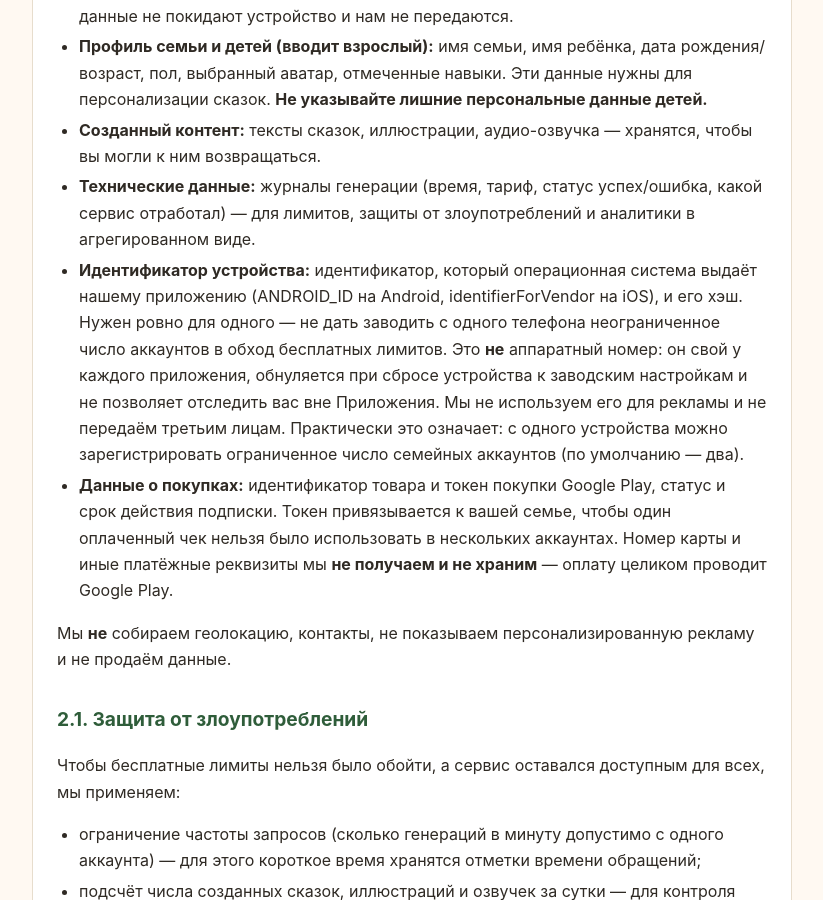
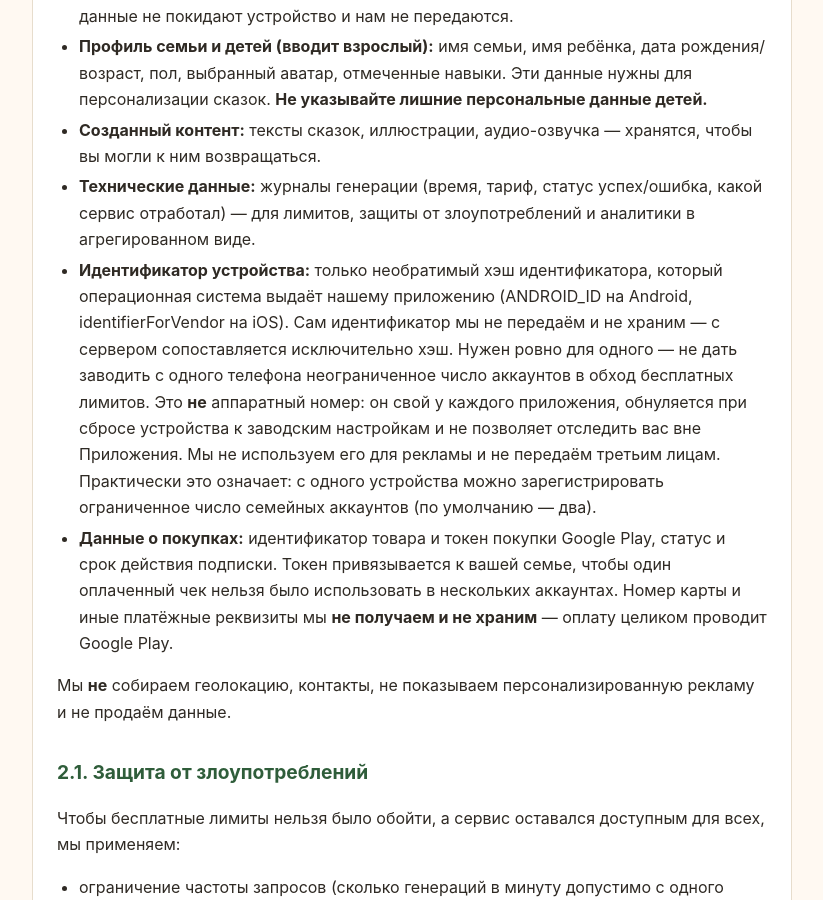
Before and after one commit to AIStorytellerTeam/privacy-policy, a Jekyll site: the page built from privacy.md, in a window 1280 px wide and 900 px high, scrolled down 771 px. Shown: the whole window, without its empty margins (228-1051 px from the left). Built offline with Jekyll 4.4.1, drawn with Linux system fonts in a browser that asks for light colours.

Commit message:
Сырой ANDROID_ID больше не передаётся — только хэш
Политика Google Play «Приложения для всей семьи» перечисляет
идентификаторы, которые нельзя отправлять из приложений с детской
аудиторией, и SSAID (ANDROID_ID) назван там поимённо. Приложение
объявило детскую целевую аудиторию, поэтому страховку «храним сырой id
для ручного разбора» убрали: в логике он не участвовал, а риск давал
настоящий. Сопоставление шло и идёт по солёному хэшу — лимит семей на
устройство не изменился.

Co-Authored-By: Claude Opus 5 <noreply@anthropic.com>

```diff
--- a/privacy.md
+++ b/privacy.md
@@ -37,9 +37,11 @@ altLabel: English
 - **Технические данные:** журналы генерации (время, тариф, статус успех/ошибка,
   какой сервис отработал) — для лимитов, защиты от злоупотреблений и аналитики в
   агрегированном виде.
-- **Идентификатор устройства:** идентификатор, который операционная система
-  выдаёт нашему приложению (ANDROID_ID на Android, identifierForVendor на iOS),
-  и его хэш. Нужен ровно для одного — не дать заводить с одного телефона
+- **Идентификатор устройства:** только необратимый хэш идентификатора, который
+  операционная система выдаёт нашему приложению (ANDROID_ID на Android,
+  identifierForVendor на iOS). Сам идентификатор мы не передаём и не храним — с
+  сервером сопоставляется исключительно хэш. Нужен ровно для одного — не дать
+  заводить с одного телефона
   неограниченное число аккаунтов в обход бесплатных лимитов. Это **не**
   аппаратный номер: он свой у каждого приложения, обнуляется при сбросе
   устройства к заводским настройкам и не позволяет отследить вас вне
```
Also changed, not shown: privacy.en.md (+4 -2 lines).
